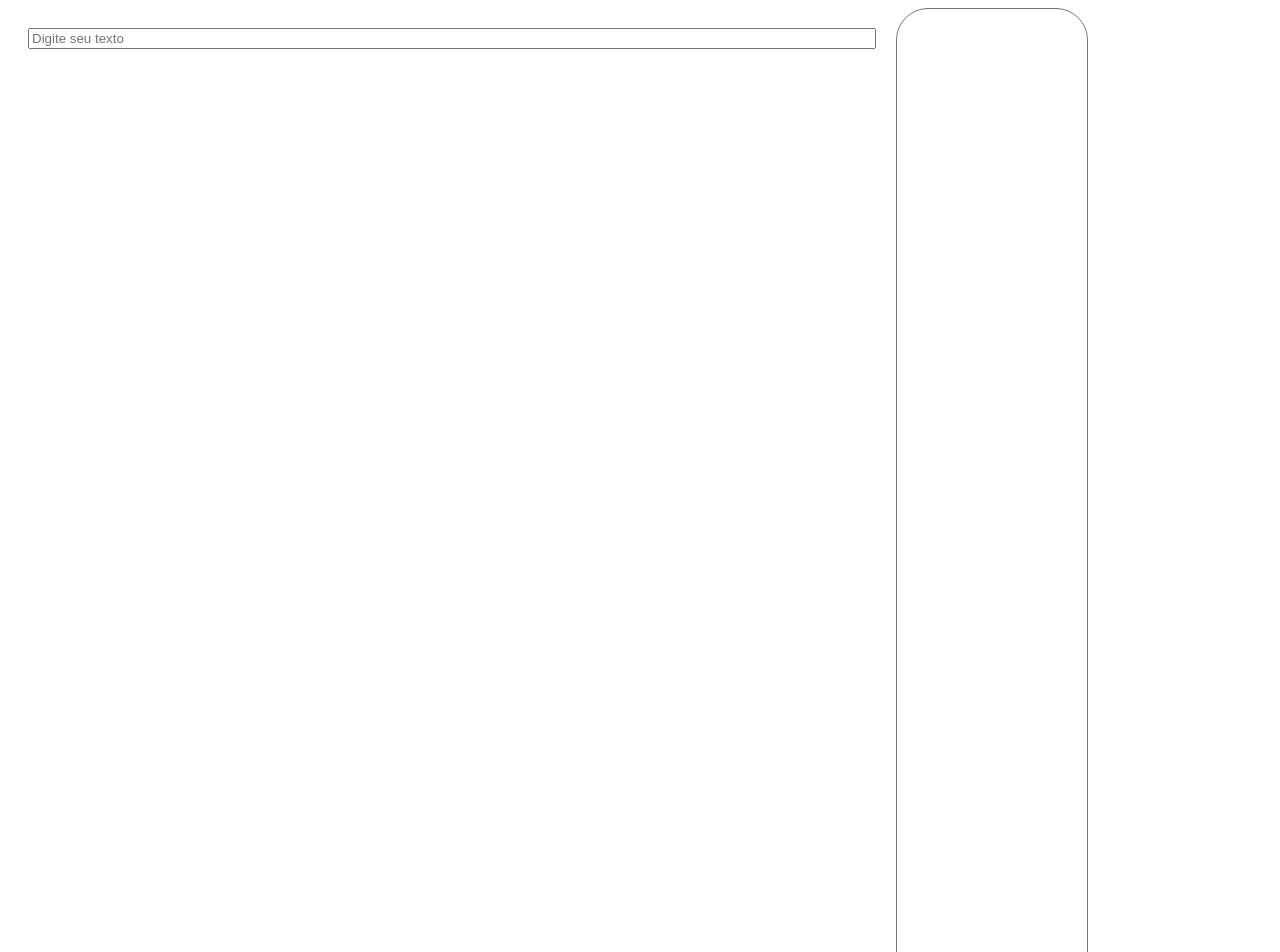
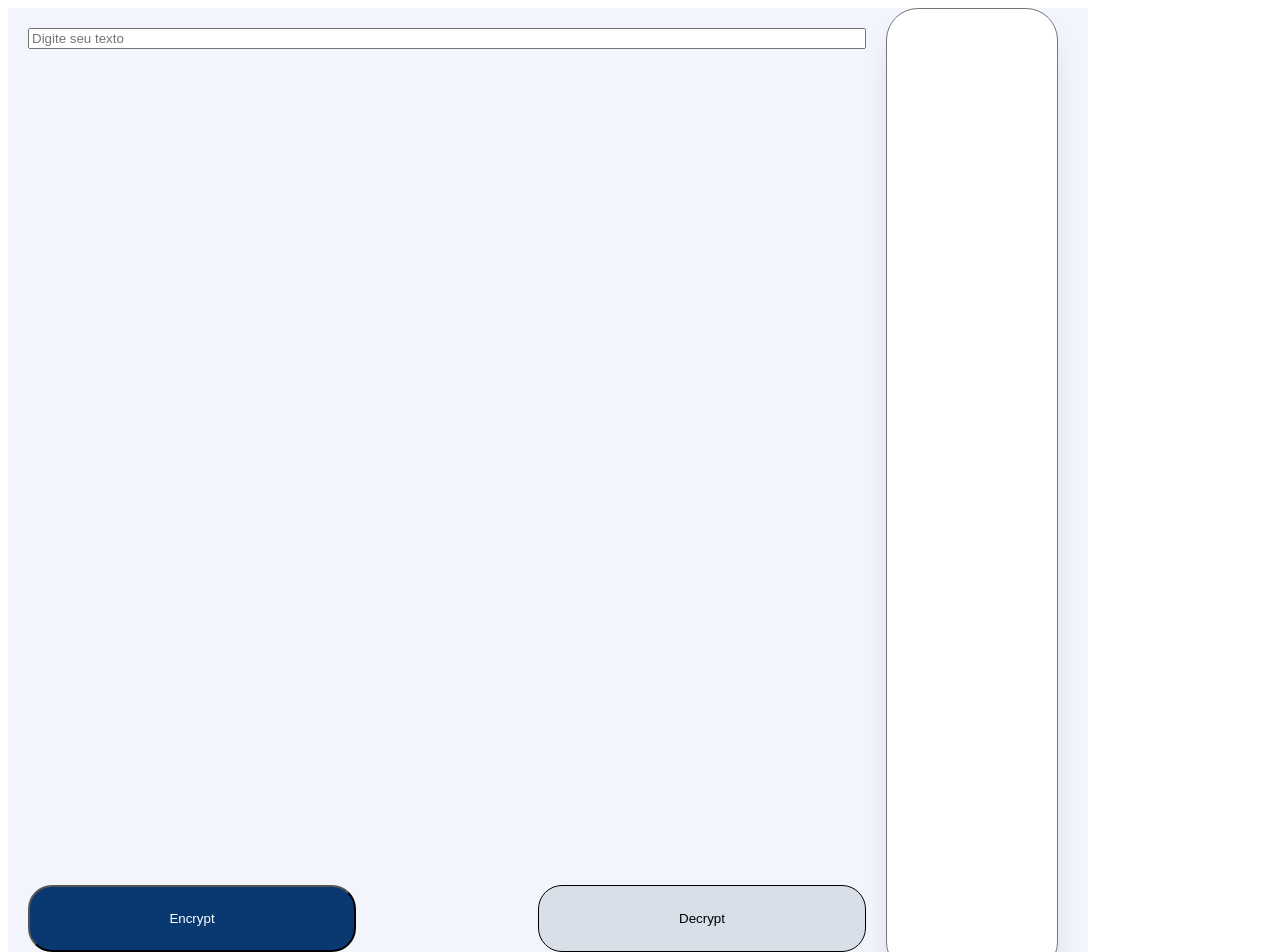
Before and after one commit to fernandiego/oracle-One-Alura-Desafio, a Vue app in the folder alura-Challenge-Encrip-Descrip/: page / in a window 1280 px wide. Shown: the top 952 px of the page. Built offline with nearby package versions, Linux system fonts and the light colour scheme.

Commit message:
Trabalhando o CSS

```diff
--- a/alura-Challenge-Encrip-Descrip/src/App.vue
+++ b/alura-Challenge-Encrip-Descrip/src/App.vue
@@ -3,8 +3,8 @@
     <div class="input-container">
       <input class="digite-seu-texto" type="text" v-model="inputText" placeholder="Digite seu texto" id="text">
       <div class="button-container">
-        <button @click="encrypt">Encrypt</button>
-        <button @click="decrypt">Decrypt</button>
+        <button class="button-cript" @click="encrypt">Encrypt</button>
+        <button class="button-descript" @click="decrypt">Decrypt</button>
       </div>
     </div>
     <div class="output-container">
--- a/alura-Challenge-Encrip-Descrip/src/style.css
+++ b/alura-Challenge-Encrip-Descrip/src/style.css
@@ -4,7 +4,7 @@
     height: 1024px;
     top: 622px;
     left: -2277px;
-
+    background-color: #F3F5FC;
 }
 
 .input-container {
@@ -17,17 +17,45 @@
 
 .button-container {
     margin-top: 20px;
+    display: flex;
+    justify-content: space-between;
+    margin-bottom: 60px;
 }
 
-.output-container textarea{
+.output-container textarea {
     flex: 2;
-    padding: 20px;
+    padding: 10px;
     width: 150px;
     height: 944px;
     top: 40px;
     left: 100px;
+    margin-right: 30px;
     border-radius: 32px;
     background: #FFFFFF;
-;
+    /*box-shadow: -4px 4px 8px rgba(0,0,0, 0.2);*/
+    box-shadow: 0 24px 32px -8px rgba(0, 0, 0, 0.14);
+
 
 }
+
+.button-cript {
+    background: #0A3871;
+    color: #FFFFFF;
+    width: 328px;
+    height: 67px;
+    padding: 24px;
+    border-radius: 24px;
+    gap: 8px; /* Note: `gap` is a property for CSS Grid, not for general use */
+}
+
+.button-descript {
+    background: #D8DFE8;
+    width: 328px;
+    height: 67px;
+    padding: 24px;
+    border-radius: 24px;
+    border: 1px solid;
+    gap: 8px;
+
+
+}
```
